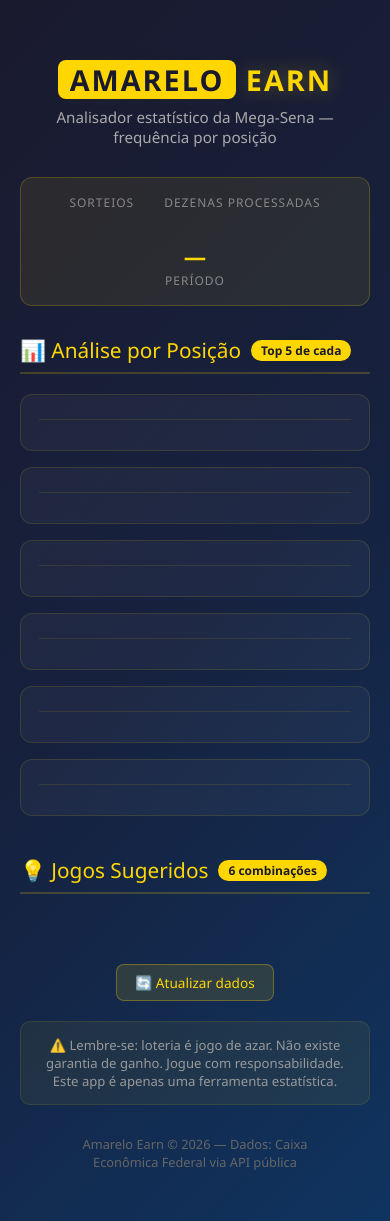
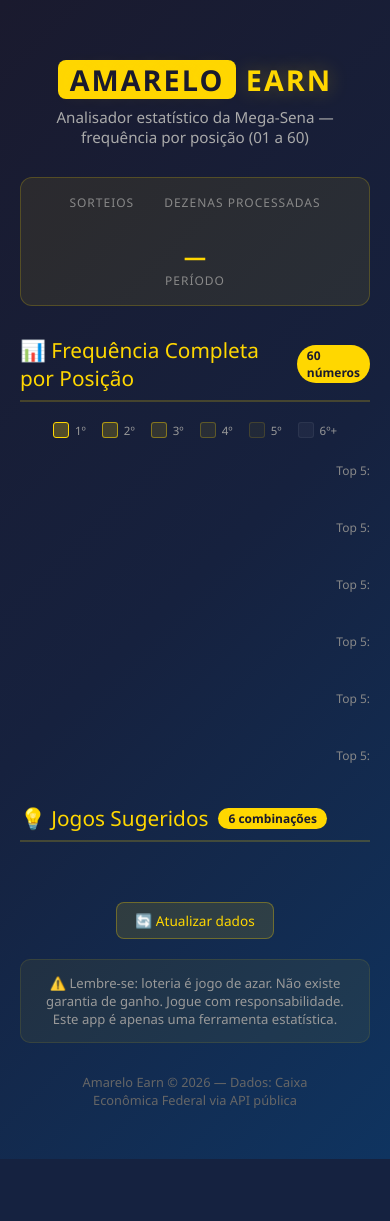
Before and after one commit to robertoaraujomf/Amarelo-Earn, a Flask app: template templates/index.html in a window 390 px wide. After the commit the page ends 1159 px from the top, so only its background shows below. Run offline with Flask 3, Linux system fonts and the light colour scheme; the template is opened without the code that fills it, so the values that code supplies are empty; parts of the project's set-up code (start-up, migrations or seed data) failed here and were passed over.

Commit message:
feat: análise de frequência completa 01-60 por posição

```diff
--- a/app_earn/analyzer.py
+++ b/app_earn/analyzer.py
@@ -6,7 +6,11 @@ def compute_position_frequencies(arrays: List[List[int]]) -> List[List[tuple]]:
     results = []
     for arr in arrays:
         counter = Counter(arr)
-        results.append(counter.most_common())
+        full = []
+        for n in range(1, 61):
+            full.append((n, counter.get(n, 0)))
+        full.sort(key=lambda x: (-x[1], x[0]))
+        results.append(full)
     return results
 
 
--- a/templates/index.html
+++ b/templates/index.html
@@ -16,7 +16,7 @@
         }
 
         .container {
-            max-width: 960px;
+            max-width: 1060px;
             margin: 0 auto;
         }
 
@@ -96,76 +96,97 @@
             font-weight: 700;
         }
 
-        .positions-grid {
-            display: grid;
-            grid-template-columns: repeat(3, 1fr);
-            gap: 16px;
-            margin-bottom: 40px;
+        .pos-section {
+            margin-bottom: 30px;
         }
 
-        .pos-card {
-            background: rgba(255, 255, 255, 0.04);
-            border: 1px solid rgba(255, 215, 0, 0.12);
-            border-radius: 12px;
-            padding: 18px;
-            transition: border-color 0.2s;
+        .pos-header {
+            display: flex;
+            align-items: center;
+            justify-content: space-between;
+            margin-bottom: 10px;
         }
 
-        .pos-card:hover {
-            border-color: rgba(255, 215, 0, 0.4);
+        .pos-header h3 {
+            color: #ffd700;
+            font-size: 0.95rem;
+            text-transform: uppercase;
+            letter-spacing: 1.5px;
         }
 
-        .pos-card h3 {
-            color: #ffd700;
-            font-size: 0.85rem;
-            text-transform: uppercase;
-            letter-spacing: 1.5px;
-            margin-bottom: 12px;
-            padding-bottom: 6px;
-            border-bottom: 1px solid rgba(255, 215, 0, 0.1);
+        .pos-header .top5-label {
+            font-size: 0.75rem;
+            color: #888;
         }
 
-        .pos-card .rank-item {
-            display: flex;
-            align-items: center;
-            padding: 5px 0;
-            font-size: 0.9rem;
+        .freq-grid {
+            display: grid;
+            grid-template-columns: repeat(12, 1fr);
+            gap: 4px;
         }
 
-        .pos-card .rank-item .pos {
-            width: 24px;
-            font-weight: 700;
-            color: #ffd700;
-            font-size: 0.8rem;
+        .freq-cell {
+            background: rgba(255, 255, 255, 0.04);
+            border: 1px solid rgba(255, 255, 255, 0.06);
+            border-radius: 6px;
+            padding: 4px 2px;
+            text-align: center;
+            font-size: 0.7rem;
+            transition: transform 0.15s, border-color 0.15s;
+            cursor: default;
+            position: relative;
         }
 
-        .pos-card .rank-item .num {
-            width: 30px;
+        .freq-cell:hover {
+            transform: scale(1.2);
+            z-index: 10;
+            border-color: #ffd700;
+        }
+
+        .freq-cell .num {
             font-weight: 700;
+            font-size: 0.8rem;
             color: #fff;
         }
 
-        .pos-card .rank-item .bar-bg {
-            flex: 1;
-            height: 14px;
-            background: rgba(255, 255, 255, 0.06);
-            border-radius: 7px;
-            overflow: hidden;
-            margin: 0 8px;
+        .freq-cell .count {
+            font-size: 0.6rem;
+            color: #888;
         }
 
-        .pos-card .rank-item .bar-fill {
-            height: 100%;
-            background: linear-gradient(90deg, #ffd700, #ffb300);
-            border-radius: 7px;
-            transition: width 0.5s;
+        .freq-cell.top1 {
+            background: rgba(255, 215, 0, 0.25);
+            border-color: #ffd700;
         }
+        .freq-cell.top1 .num { color: #ffd700; }
+        .freq-cell.top1 .count { color: #ffd700; }
 
-        .pos-card .rank-item .count {
-            font-size: 0.75rem;
-            color: #aaa;
-            min-width: 45px;
-            text-align: right;
+        .freq-cell.top2 {
+            background: rgba(255, 215, 0, 0.18);
+            border-color: rgba(255, 215, 0, 0.6);
+        }
+        .freq-cell.top2 .num { color: #ffd700; }
+
+        .freq-cell.top3 {
+            background: rgba(255, 215, 0, 0.12);
+            border-color: rgba(255, 215, 0, 0.4);
+        }
+        .freq-cell.top3 .num { color: #e6c200; }
+
+        .freq-cell.top4 {
+            background: rgba(255, 215, 0, 0.08);
+            border-color: rgba(255, 215, 0, 0.25);
+        }
+        .freq-cell.top4 .num { color: #cca800; }
+
+        .freq-cell.top5 {
+            background: rgba(255, 215, 0, 0.05);
+            border-color: rgba(255, 215, 0, 0.15);
+        }
+        .freq-cell.top5 .num { color: #b39100; }
+
+        .freq-cell:hover .tooltip {
+            display: block;
         }
 
         .games-section {
@@ -266,21 +287,47 @@
             cursor: pointer;
             text-decoration: none;
             transition: background 0.2s;
-            margin-top: 10px;
         }
 
         .refresh-btn:hover {
             background: rgba(255, 215, 0, 0.2);
         }
 
+        .legenda {
+            display: flex;
+            gap: 16px;
+            flex-wrap: wrap;
+            margin: 16px 0 24px;
+            justify-content: center;
+        }
+
+        .legenda-item {
+            display: flex;
+            align-items: center;
+            gap: 6px;
+            font-size: 0.72rem;
+            color: #999;
+        }
+
+        .legenda-item .box {
+            width: 16px;
+            height: 16px;
+            border-radius: 3px;
+            border: 1px solid rgba(255,215,0,0.3);
+        }
+
+        @media (max-width: 900px) {
+            .freq-grid { grid-template-columns: repeat(10, 1fr); }
+        }
+
         @media (max-width: 768px) {
-            .positions-grid { grid-template-columns: repeat(2, 1fr); }
+            .freq-grid { grid-template-columns: repeat(8, 1fr); }
             .games-grid { grid-template-columns: repeat(2, 1fr); }
             .header h1 { font-size: 1.8rem; }
         }
 
         @media (max-width: 480px) {
-            .positions-grid { grid-template-columns: 1fr; }
+            .freq-grid { grid-template-columns: repeat(6, 1fr); }
             .games-grid { grid-template-columns: 1fr; }
         }
     </style>
@@ -289,7 +336,7 @@
     <div class="container">
         <div class="header">
             <h1><span>AMARELO</span> EARN</h1>
-            <p>Analisador estatístico da Mega-Sena — frequência por posição</p>
+            <p>Analisador estatístico da Mega-Sena — frequência por posição (01 a 60)</p>
         </div>
 
         <div class="stats-bar">
@@ -308,28 +355,36 @@
         </div>
 
         <div class="section-title">
-            📊 Análise por Posição
-            <span class="badge">Top 5 de cada</span>
+            📊 Frequência Completa por Posição
+            <span class="badge">60 números</span>
         </div>
 
-        <div class="positions-grid">
-            {% for idx in range(6) %}
-            <div class="pos-card">
+        <div class="legenda">
+            <div class="legenda-item"><div class="box" style="background:rgba(255,215,0,0.25);border-color:#ffd700;"></div> 1º</div>
+            <div class="legenda-item"><div class="box" style="background:rgba(255,215,0,0.18);border-color:rgba(255,215,0,0.6);"></div> 2º</div>
+            <div class="legenda-item"><div class="box" style="background:rgba(255,215,0,0.12);border-color:rgba(255,215,0,0.4);"></div> 3º</div>
+            <div class="legenda-item"><div class="box" style="background:rgba(255,215,0,0.08);border-color:rgba(255,215,0,0.25);"></div> 4º</div>
+            <div class="legenda-item"><div class="box" style="background:rgba(255,215,0,0.05);border-color:rgba(255,215,0,0.15);"></div> 5º</div>
+            <div class="legenda-item"><div class="box" style="background:rgba(255,255,255,0.04);border-color:rgba(255,255,255,0.06);"></div> 6º+</div>
+        </div>
+
+        {% for idx in range(6) %}
+        <div class="pos-section">
+            <div class="pos-header">
                 <h3>{{ pos_names[idx] }}</h3>
-                {% set max_count = pos_top5[idx][0]['count'] if pos_top5[idx] else 1 %}
-                {% for item in pos_top5[idx] %}
-                <div class="rank-item">
-                    <span class="pos">{{ item['rank'] }}º</span>
-                    <span class="num">{{ '%02d' % item['num'] }}</span>
-                    <div class="bar-bg">
-                        <div class="bar-fill" style="width: {{ (item['count'] / max_count) * 100 }}%"></div>
-                    </div>
-                    <span class="count">{{ item['count'] }}x</span>
+                <span class="top5-label">Top 5: {% for item in pos_all[idx][:5] %}{{ '%02d' % item['num'] }}{% if not loop.last %}, {% endif %}{% endfor %}</span>
+            </div>
+            <div class="freq-grid">
+                {% for item in pos_all[idx] %}
+                {% set tier = 'top' + (item['rank']|string) if item['rank'] <= 5 else '' %}
+                <div class="freq-cell {{ tier }}" title="{{ '%02d' % item['num'] }}: {{ item['count'] }}x ({{ item['rank'] }}º)">
+                    <div class="num">{{ '%02d' % item['num'] }}</div>
+                    <div class="count">{{ item['count'] }}x</div>
                 </div>
                 {% endfor %}
             </div>
-            {% endfor %}
         </div>
+        {% endfor %}
 
         <div class="section-title">
             💡 Jogos Sugeridos
--- a/webapp.py
+++ b/webapp.py
@@ -1,6 +1,6 @@
 from flask import Flask, render_template
 from app_earn.scraper import fetch_all_results, extract_draws, split_by_position
-from app_earn.analyzer import compute_position_frequencies, get_top_n
+from app_earn.analyzer import compute_position_frequencies
 from app_earn.generator import generate_games
 
 app = Flask(__name__)
@@ -20,10 +20,18 @@ def load_data():
     pos_freq = compute_position_frequencies(positions)
     games = generate_games(pos_freq)
 
-    pos_top5 = []
+    pos_all = []
     for idx in range(6):
-        top5 = get_top_n(pos_freq[idx], 5)
-        pos_top5.append([{"rank": r, "num": num, "count": count} for r, (num, count) in enumerate(top5, 1)])
+        items = []
+        max_count = pos_freq[idx][0][1] if pos_freq[idx] else 1
+        for rank, (num, count) in enumerate(pos_freq[idx], 1):
+            items.append({
+                "rank": rank,
+                "num": num,
+                "count": count,
+                "pct": (count / max_count) * 100,
+            })
+        pos_all.append(items)
 
     games_data = []
     labels = [
@@ -42,7 +50,7 @@ def load_data():
     CACHE["last_date"] = data[0]["data"]
     CACHE["last_concurso"] = data[0]["concurso"]
     CACHE["total_contests"] = len(data)
-    CACHE["pos_top5"] = pos_top5
+    CACHE["pos_all"] = pos_all
     CACHE["games"] = games_data
 
     return CACHE
@@ -58,7 +66,7 @@ def index():
         first_date=cache["first_date"],
         last_date=cache["last_date"],
         last_concurso=cache["last_concurso"],
-        pos_top5=cache["pos_top5"],
+        pos_all=cache["pos_all"],
         games=cache["games"],
         pos_names=pos_names,
     )
@@ -71,9 +79,7 @@ def refresh():
 
 
 if __name__ == "__main__":
-    import socket
-    hostname = socket.gethostname()
     print("Carregando dados da Mega-Sena...")
     load_data()
-    print(f"Servidor rodando em http://0.0.0.0:5000")
+    print("Servidor rodando em http://0.0.0.0:5000")
     app.run(host="0.0.0.0", port=5000, debug=False)
```
